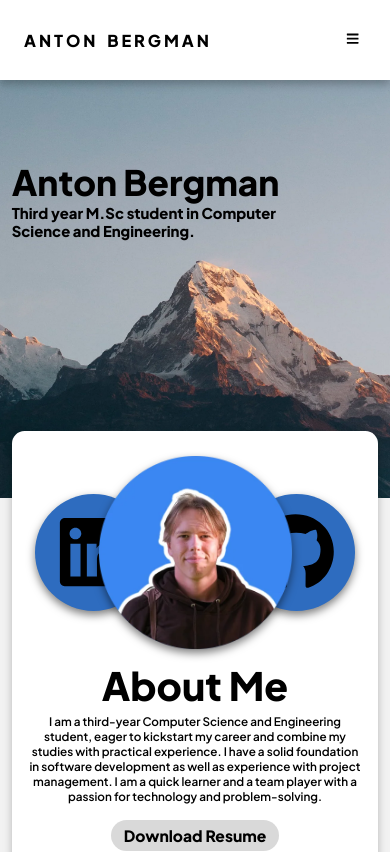
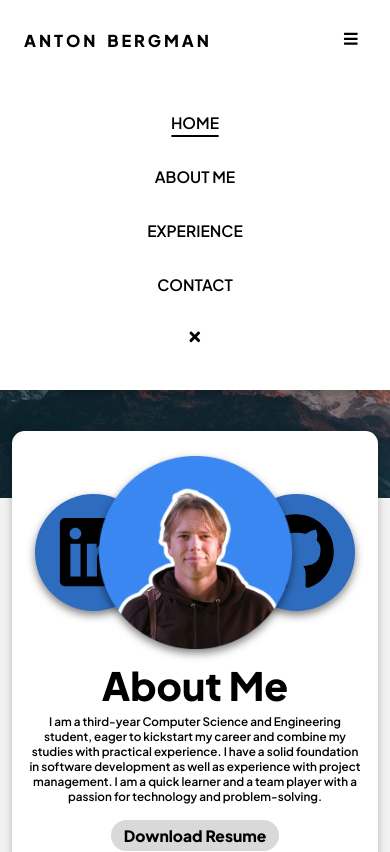
Before and after one commit to anton-bergman/personal-website, a React (Create React App) app in the folder client/: page / in a window 390 px wide. Shown: the top 852 px of the page. Built offline with nearby package versions, Linux system fonts and the light colour scheme; no server answers.

Commit message:
bug fixes with CORS

```diff
--- a/client/src/components/ContactMe.jsx
+++ b/client/src/components/ContactMe.jsx
@@ -3,7 +3,7 @@ import "../styles/contact_me.css";
 
 function ContactMe() {
 
-    const BACKEND_URL = process.env.REACT_APP_BACKEND_URL_TEST;
+    const BACKEND_URL = process.env.REACT_APP_BACKEND_URL_WWW;
 
     const [formData, setFormData] = useState({
         firstName : "",
--- a/client/src/components/MeCard.jsx
+++ b/client/src/components/MeCard.jsx
@@ -4,7 +4,7 @@ import AboutMeImage from "../res/alperna-img.webp";
 import ProfileImage from "../res/profile-pic-personal-website.webp"
 import {FaFacebookSquare, FaLinkedin, FaGithub} from "react-icons/fa";
 
-const BACKEND_URL = process.env.REACT_APP_BACKEND_URL_TEST;
+const BACKEND_URL = process.env.REACT_APP_BACKEND_URL_WWW;
 
 
 function MeCard() {
--- a/client/src/components/Navbar.jsx
+++ b/client/src/components/Navbar.jsx
@@ -21,7 +21,13 @@ function Navbar() {
     const [toggleNavbarState, setToggleState] = useState();
 
     const toggleState = (buttonType) => {
-        setToggleState(buttonType);
+        if (window.innerWidth <= 600) {
+            setToggleState(buttonType);
+            showNavbar();
+        }
+        else {
+            setToggleState(buttonType);
+        }
     };
 
     useEffect(() => {
--- a/client/src/styles/navbar.css
+++ b/client/src/styles/navbar.css
@@ -106,7 +106,7 @@ header .nav-btn {
         position: fixed;
         top: var(--navbar-height);
         left: 0;
-        height: 35vh;
+        height: 400%;
         width: 100%;
         display: flex;
         flex-direction: column;
@@ -115,16 +115,28 @@ header .nav-btn {
         /*gap: 1.5rem;*/
         gap: 1rem;
 
-        visibility: hidden;
-        opacity: 0;
-
-        border: 2px solid red;
+        transition: opacity 0.25s linear;
     }
 
     header .visible {
         visibility: visible;
         opacity: 1;
-        transition: visibility 0s linear, opacity 0.25s linear;
+
         background-color: var(--navbar-color);
     }
+
+    header .hidden {
+        visibility: hidden;
+        opacity: 0;
+        transition: opacity 0.25s ease-in-out;
+    }
+
+    .nav-btn {
+        font-size: 5vw;
+        color: var(--text-color);
+    }
+
+    .menu-btn {
+        font-size: var(--font-size-button-phone);
+    }
 }
```
Also changed, not shown: 2 other files (tests, documents, lock files or other folders).
